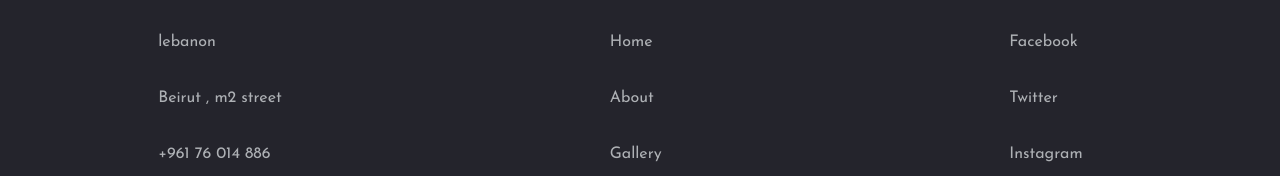
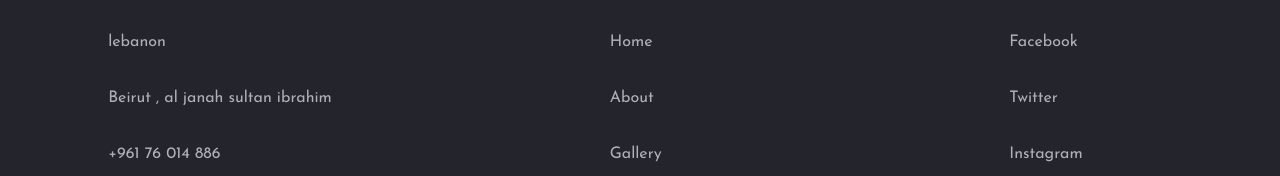
Before and after one commit to kasem1234357/interior-react-design, a React (Create React App) app in the folder client/: page / in a window 1280 px wide. Shown: the part 4116-4292 px from the top of the page. Built offline with nearby package versions, Linux system fonts and the light colour scheme; no server answers; a web font is replaced by a local one.

Commit message:
Update Footer.jsx

```diff
--- a/client/src/components/Footer.jsx
+++ b/client/src/components/Footer.jsx
@@ -8,7 +8,7 @@ function Footer() {
             <ul>
                 <li><h2>Address</h2></li>
                 <li>lebanon</li>
-                <li>Beirut , m2 street</li>
+                <li>Beirut , al janah sultan ibrahim</li>
                 <li>+961 76 014 886</li>
             </ul>
         </div>
```
